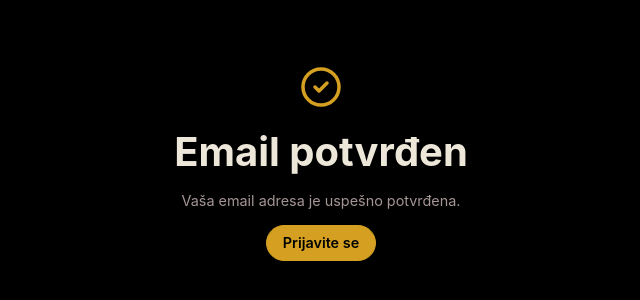
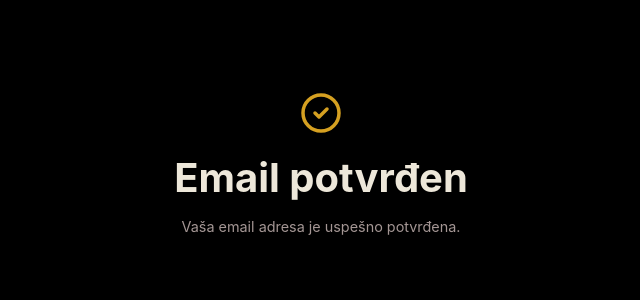
Before and after one commit to matija-radovic/spona, a React (Vite) app in the folder frontend/: page /verify/1 in a window 1280 px wide. Shown: the part 238-538 px from the top of the page, without its empty margins (319-959 px from the left). Built offline with nearby package versions, Linux system fonts and the light colour scheme.

Commit message:
refactor(verify): remove action buttons

```diff
--- a/frontend/src/pages/verify/VerifyEmail.tsx
+++ b/frontend/src/pages/verify/VerifyEmail.tsx
@@ -3,7 +3,6 @@ import { useEffect, useState } from 'react'
 import { useParams } from 'react-router-dom'
 import { useTranslation } from 'react-i18next'
 import { IconAlertTriangle, IconCircleCheck } from '@tabler/icons-react'
-import { Button, ButtonVariant } from '@shared/components/Button'
 import { verifyEmail } from '@utils/api/auth'
 
 type Status = 'verifying' | 'success' | 'error'
@@ -43,9 +42,6 @@ const VerifyEmail = () => {
             <IconCircleCheck className="verify-icon verify-icon-ok" aria-hidden />
             <h1 className="verify-title">{t('verify.successTitle')}</h1>
             <p className="verify-text">{t('verify.successBody')}</p>
-            <Button to="/login" variant={ButtonVariant.PRIMARY}>
-              {t('verify.toLogin')}
-            </Button>
           </>
         )}
 
@@ -54,9 +50,6 @@ const VerifyEmail = () => {
             <IconAlertTriangle className="verify-icon verify-icon-error" aria-hidden />
             <h1 className="verify-title">{t('verify.errorTitle')}</h1>
             <p className="verify-text">{t('verify.errorBody')}</p>
-            <Button to="/login" variant={ButtonVariant.PRIMARY}>
-              {t('verify.toLogin')}
-            </Button>
           </>
         )}
       </div>
--- a/frontend/src/shared/lang/sr.json
+++ b/frontend/src/shared/lang/sr.json
@@ -143,7 +143,6 @@
     "verifying": "Potvrđujemo email adresu...",
     "successTitle": "Email potvrđen",
     "successBody": "Vaša email adresa je uspešno potvrđena.",
-    "toLogin": "Prijavite se",
     "errorTitle": "Potvrda nije uspela",
     "errorBody": "Link je nevažeći ili je istekao."
   },
```
